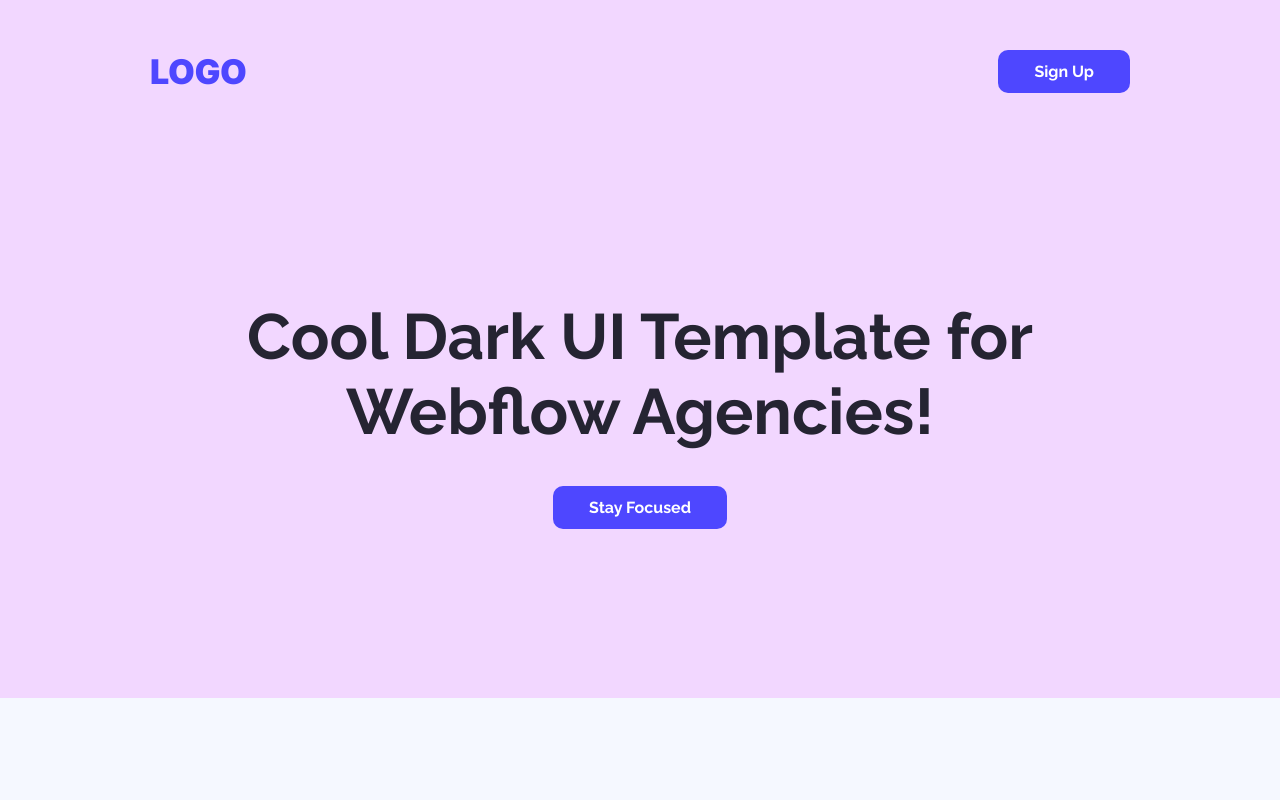
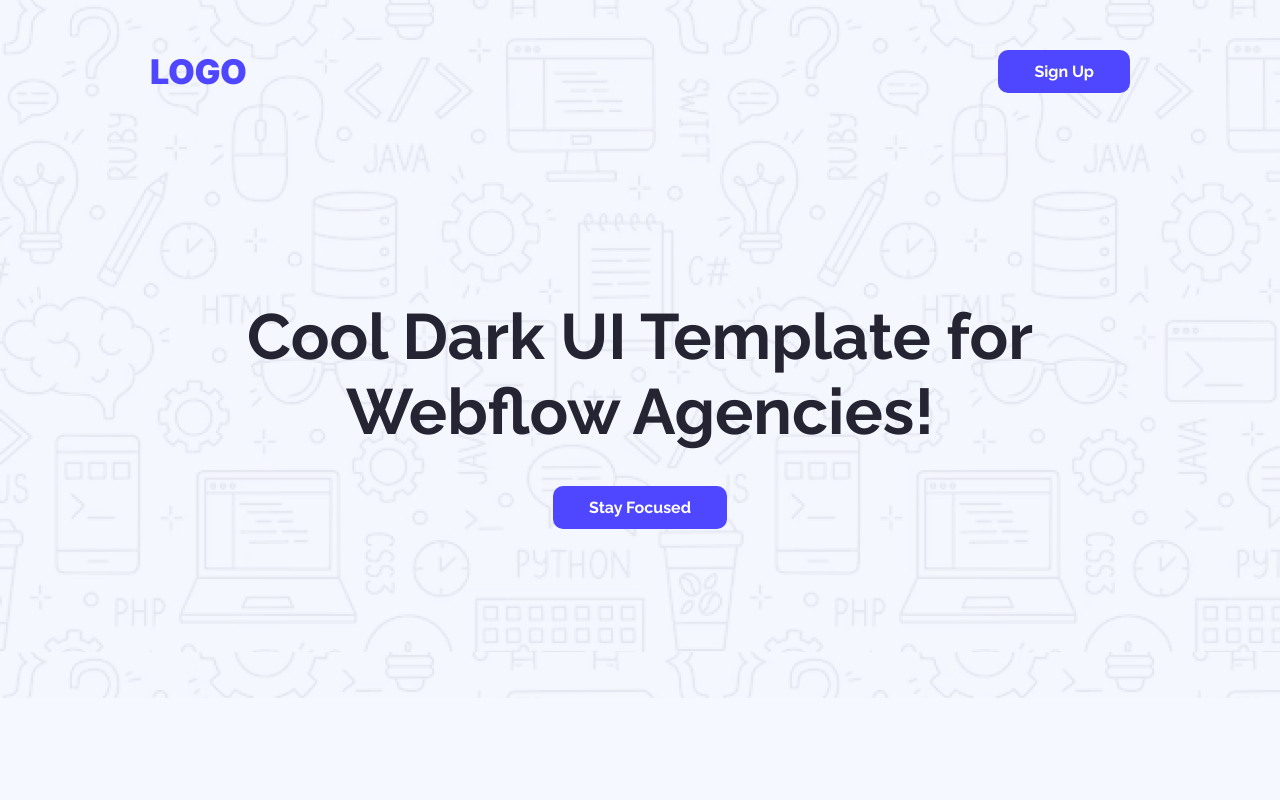
Before and after one commit to tanjimul755/PH-Assignment-1, a plain HTML site: page index.html in a window 1280 px wide. Shown: the top 800 px of the page. Drawn offline with Linux system fonts and the light colour scheme; the site is published under a folder, as on GitHub Pages, so addresses that start at the root find nothing.

Commit message:
fixed some css issues

```diff
--- a/style.css
+++ b/style.css
@@ -23,7 +23,7 @@ body, a, li {
     background-color: #f2d7ff;
     height: 698px;
     width: 100%;
-    background-image: url('/Assets/Hero-bg.png');
+    background-image: url('./Assets/Hero-bg.png');
     text-align: center;
 }
 
```
